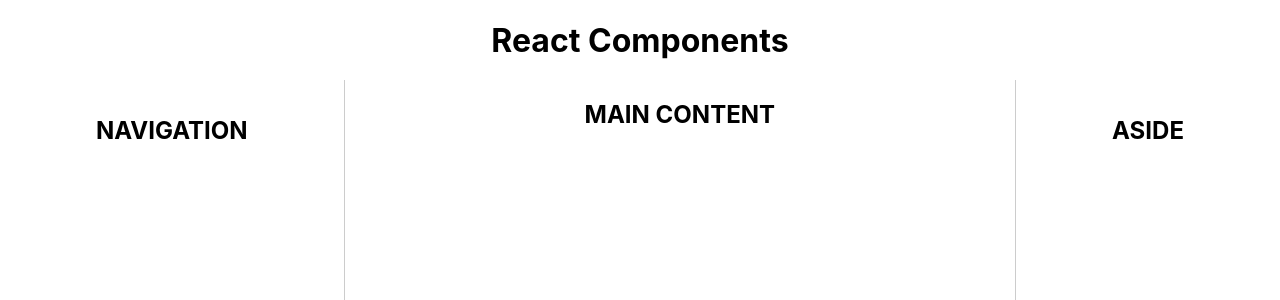
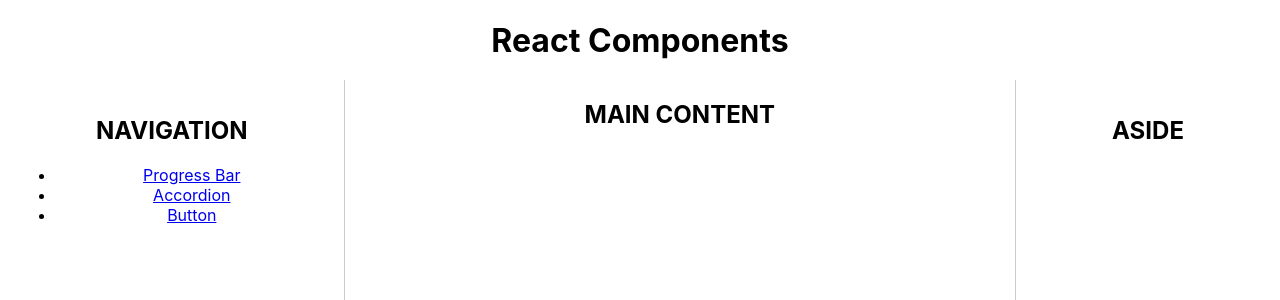
Before and after one commit to ruanha/react-components, a React (Create React App) app: page / in a window 1280 px wide. Shown: the top 300 px of the page. Built offline with nearby package versions, Linux system fonts and the light colour scheme.

Commit message:
add links to dummy content in nav

```diff
--- a/src/App.tsx
+++ b/src/App.tsx
@@ -1,6 +1,17 @@
+import { useState, MouseEvent } from "react";
+
 import "./App.css";
 
 function App() {
+  const [selectedComponent, setSelectedComponent] = useState("");
+
+  const handleComponentClick = (event: MouseEvent<HTMLAnchorElement>) => {
+    const component = event.currentTarget
+      .getAttribute("href")
+      ?.replace("#", "");
+    setSelectedComponent(component ?? "");
+  };
+
   return (
     <div className="app">
       <header>
@@ -9,9 +20,27 @@ function App() {
       <div className="columns">
         <nav>
           <h2>NAVIGATION</h2>
+          <ul>
+            <li>
+              <a href="#progress-bar" onClick={handleComponentClick}>
+                Progress Bar
+              </a>
+            </li>
+            <li>
+              <a href="#accordion" onClick={handleComponentClick}>
+                Accordion
+              </a>
+            </li>
+            <li>
+              <a href="#button" onClick={handleComponentClick}>
+                Button
+              </a>
+            </li>
+          </ul>
         </nav>
         <main>
           <h2>MAIN CONTENT</h2>
+          {selectedComponent}
         </main>
         <aside>
           <h2>ASIDE</h2>
```
